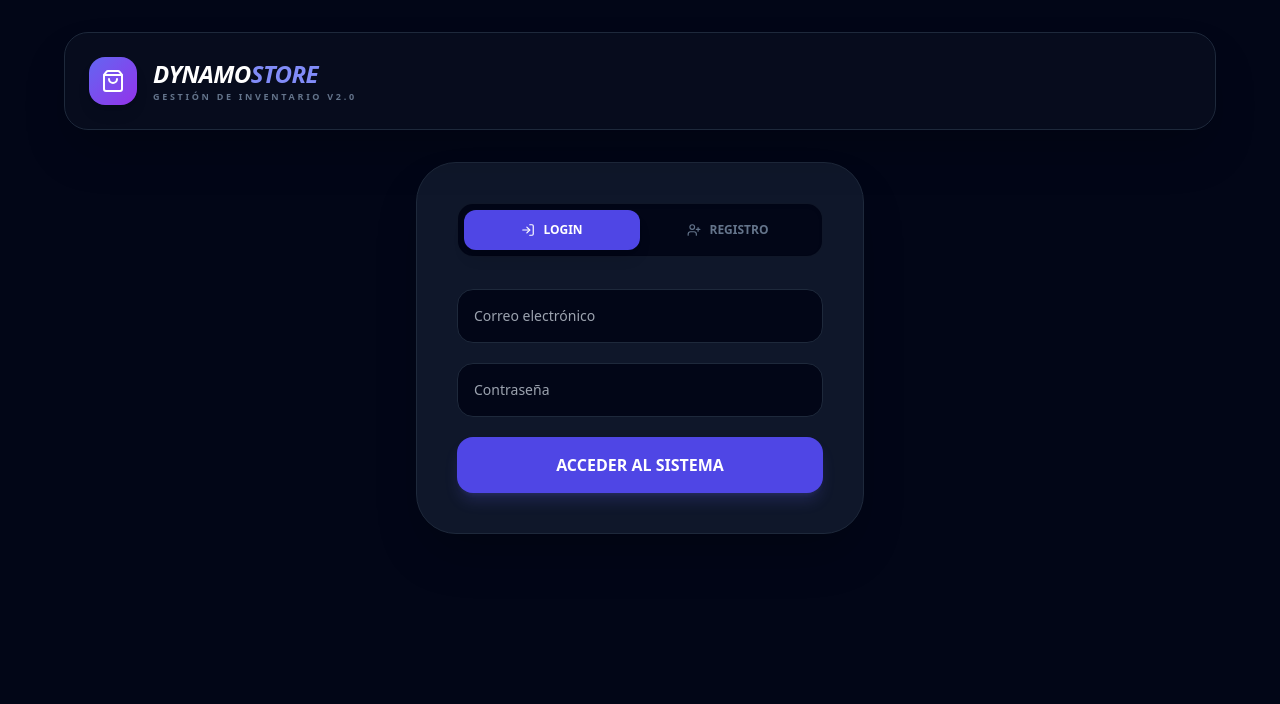
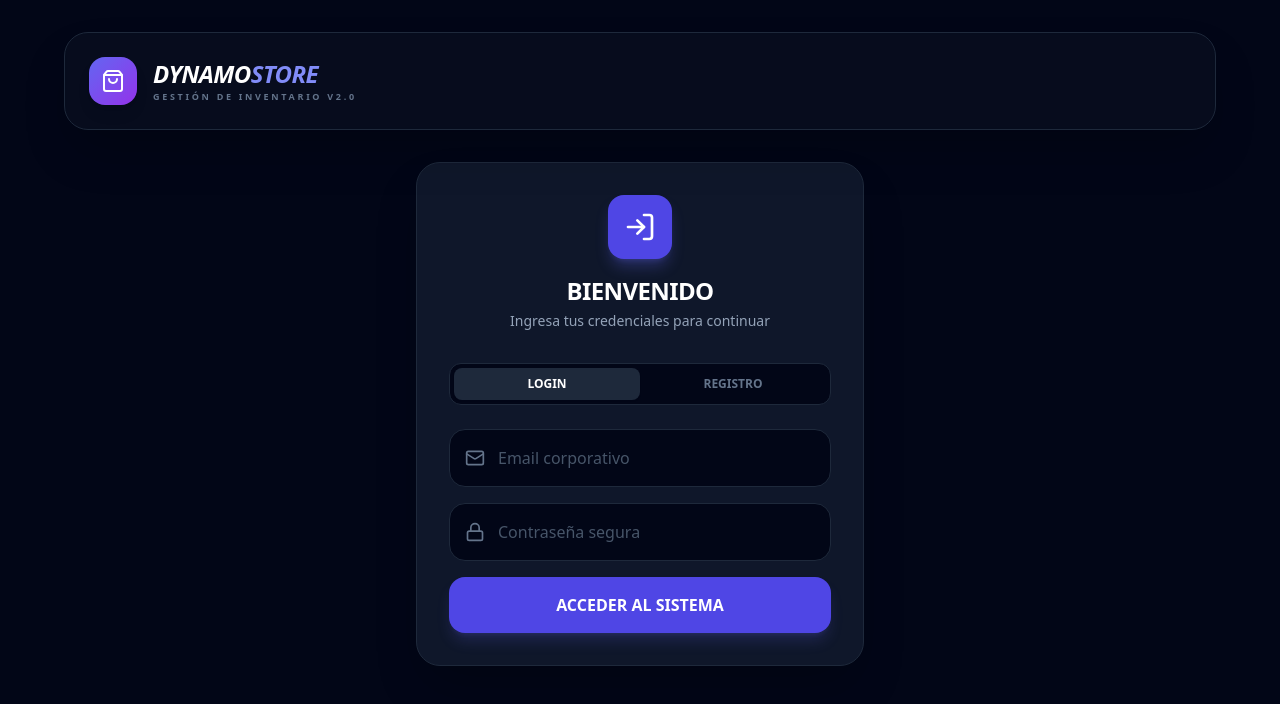
Before and after one commit to Fras28/FrontDynnamoEcommerce, a React (Vite) app: page /login in a window 1280 px wide. Shown: the top 704 px of the page. Built offline with nearby package versions, Linux system fonts and the light colour scheme.

Commit message:
protegiendo variable de entorno

```diff
--- a/src/components/admin/AdminDashboard.jsx
+++ b/src/components/admin/AdminDashboard.jsx
@@ -11,7 +11,19 @@
     name: '', description: '', price: 0, stock: 0
   });
 
-  const API_URL = 'http://localhost:3000';
+  const getApiUrl = () => {
+    try {
+      const viteEnv = typeof import.meta !== 'undefined' && import.meta.env
+        ? import.meta.env.VITE_API_BASE
+        : null;
+
+      return viteEnv || 'http://localhost:3000';
+    } catch (e) {
+      return 'http://localhost:3000';
+    }
+  };
+
+  const API_URL = getApiUrl();
 
   useEffect(() => {
     fetchProducts();
--- a/src/components/auth/auth.jsx
+++ b/src/components/auth/auth.jsx
@@ -1,5 +1,5 @@
 import React, { useState } from 'react';
-import { LogIn, UserPlus, Loader2 } from 'lucide-react';
+import { LogIn, UserPlus, Loader2, ShieldCheck, Mail, Lock } from 'lucide-react';
 
 const Auth = ({ onAuthSuccess }) => {
   const [view, setView] = useState('login');
@@ -7,10 +7,28 @@
   const [loading, setLoading] = useState(false);
   const [response, setResponse] = useState(null);
 
-  const API_URL = 'http://localhost:3000';
+  /**
+   * Solución al error de compilación:
+   * Accedemos a las variables de entorno de Vite de forma segura para el entorno 'es2015'.
+   */
+  const getApiUrl = () => {
+    try {
+      // Intentamos acceder vía import.meta.env (estándar de Vite)
+      // Usamos un chequeo de tipo para evitar errores en entornos antiguos
+      const viteEnv = typeof import.meta !== 'undefined' && import.meta.env
+        ? import.meta.env.VITE_API_BASE
+        : null;
+
+      return viteEnv || 'http://localhost:3000';
+    } catch (e) {
+      return 'http://localhost:3000';
+    }
+  };
+
+  const API_URL = getApiUrl();
 
   const handleAuth = async (e) => {
-    e.preventDefault();
+    if (e) e.preventDefault();
     setLoading(true);
     setResponse(null);
 
@@ -30,95 +48,109 @@
       setResponse({ status: res.status, data });
 
       if (res.ok && data.access_token) {
+        localStorage.setItem('token', data.access_token);
         onAuthSuccess(data.access_token);
       }
     } catch (error) {
-      setResponse({ status: 'ERROR', data: { message: 'Servidor desconectado' } });
+      setResponse({
+        status: 500,
+        data: { message: "Error de conexión. Verifica que el backend esté corriendo." }
+      });
     } finally {
       setLoading(false);
     }
   };
 
   return (
-    <div className="max-w-md mx-auto bg-slate-900 border border-slate-800 rounded-[2.5rem] p-10 shadow-2xl animate-in zoom-in-95">
-      <div className="flex bg-slate-950 p-1.5 rounded-2xl mb-8 border border-slate-800/50 shadow-inner">
+    <div className="max-w-md mx-auto p-8 bg-slate-900 border border-slate-800 rounded-3xl shadow-2xl">
+      <div className="flex flex-col items-center mb-8">
+        <div className="w-16 h-16 bg-indigo-600 rounded-2xl flex items-center justify-center mb-4 shadow-lg shadow-indigo-500/30">
+          {view === 'login' ? <LogIn className="text-white w-8 h-8" /> : <UserPlus className="text-white w-8 h-8" />}
+        </div>
+        <h2 className="text-2xl font-black text-white tracking-tight">
+          {view === 'login' ? 'BIENVENIDO' : 'ÚNETE AHORA'}
+        </h2>
+        <p className="text-slate-400 text-sm mt-1">
+          {view === 'login' ? 'Ingresa tus credenciales para continuar' : 'Completa los datos para registrarte'}
+        </p>
+      </div>
+
+      <div className="flex p-1 bg-slate-950 rounded-xl mb-6 border border-slate-800">
         <button
           onClick={() => setView('login')}
-          className={`flex-1 py-3 rounded-xl text-xs font-black transition-all flex items-center justify-center gap-2 ${
-            view === 'login'
-              ? 'bg-indigo-600 text-white shadow-lg'
-              : 'text-slate-500 hover:text-white'
-          }`}
+          className={`flex-1 py-2 text-xs font-bold rounded-lg transition-all ${view === 'login' ? 'bg-slate-800 text-white shadow-sm' : 'text-slate-500 hover:text-slate-300'}`}
         >
-          <LogIn size={14} /> LOGIN
+          LOGIN
         </button>
         <button
           onClick={() => setView('register')}
-          className={`flex-1 py-3 rounded-xl text-xs font-black transition-all flex items-center justify-center gap-2 ${
-            view === 'register'
-              ? 'bg-indigo-600 text-white shadow-lg'
-              : 'text-slate-500 hover:text-white'
-          }`}
+          className={`flex-1 py-2 text-xs font-bold rounded-lg transition-all ${view === 'register' ? 'bg-slate-800 text-white shadow-sm' : 'text-slate-500 hover:text-slate-300'}`}
         >
-          <UserPlus size={14} /> REGISTRO
+          REGISTRO
         </button>
       </div>
 
-      <div className="space-y-5">
+      <div className="space-y-4">
+        <div className="relative">
+          <Mail className="absolute left-4 top-1/2 -translate-y-1/2 text-slate-500 w-5 h-5" />
           <input
-          name="email"
             type="email"
-          placeholder="Correo electrónico"
+            placeholder="Email corporativo"
+            className="w-full bg-slate-950 border border-slate-800 rounded-2xl py-4 pl-12 pr-4 text-white focus:outline-none focus:ring-2 focus:ring-indigo-500 transition-all placeholder:text-slate-600"
             value={formData.email}
             onChange={(e) => setFormData({...formData, email: e.target.value})}
-          className="w-full bg-slate-950 border border-slate-800 rounded-2xl p-4 text-sm outline-none focus:ring-2 focus:ring-indigo-500 text-white"
-          required
           />
+        </div>
 
+        <div className="relative">
+          <Lock className="absolute left-4 top-1/2 -translate-y-1/2 text-slate-500 w-5 h-5" />
           <input
-          name="password"
             type="password"
-          placeholder="Contraseña"
+            placeholder="Contraseña segura"
+            className="w-full bg-slate-950 border border-slate-800 rounded-2xl py-4 pl-12 pr-4 text-white focus:outline-none focus:ring-2 focus:ring-indigo-500 transition-all placeholder:text-slate-600"
             value={formData.password}
             onChange={(e) => setFormData({...formData, password: e.target.value})}
-          className="w-full bg-slate-950 border border-slate-800 rounded-2xl p-4 text-sm outline-none focus:ring-2 focus:ring-indigo-500 text-white"
-          required
           />
+        </div>
 
         {view === 'register' && (
+          <div className="relative">
+            <ShieldCheck className="absolute left-4 top-1/2 -translate-y-1/2 text-slate-500 w-5 h-5" />
             <select
               value={formData.role}
               onChange={(e) => setFormData({...formData, role: e.target.value})}
-            className="w-full bg-slate-950 border border-slate-800 rounded-2xl p-4 text-sm outline-none focus:ring-2 focus:ring-indigo-500 cursor-pointer text-white"
+              className="w-full bg-slate-950 border border-slate-800 rounded-2xl py-4 pl-12 pr-4 text-white appearance-none focus:outline-none focus:ring-2 focus:ring-indigo-500 cursor-pointer"
             >
               <option value="USER">ROL: USUARIO CLIENTE</option>
               <option value="ADMIN">ROL: ADMINISTRADOR</option>
             </select>
+          </div>
         )}
 
         <button
           onClick={handleAuth}
-          className="w-full bg-indigo-600 hover:bg-indigo-500 py-4 rounded-2xl font-black text-white transition-all flex justify-center items-center shadow-lg shadow-indigo-500/20 active:scale-95"
+          disabled={loading}
+          className="w-full bg-indigo-600 hover:bg-indigo-500 disabled:bg-indigo-800 py-4 rounded-2xl font-black text-white transition-all flex justify-center items-center shadow-lg shadow-indigo-500/20 active:scale-95 mt-2"
         >
           {loading ? <Loader2 className="animate-spin" /> : (view === 'login' ? 'ACCEDER AL SISTEMA' : 'CREAR MI PERFIL')}
         </button>
       </div>
 
       {response && (
-        <div className="mt-6 bg-slate-950 border border-slate-800 rounded-2xl overflow-hidden">
-          <div className="px-4 py-2 border-b border-slate-800 flex justify-between items-center">
-            <span className="text-[10px] font-black text-slate-500">RESPUESTA</span>
-            <span className={`text-[10px] font-bold px-2 py-1 rounded-full ${
-              response.status >= 400
-                ? 'bg-red-500/20 text-red-400'
-                : 'bg-emerald-500/20 text-emerald-400'
+        <div className="mt-6 bg-slate-950 border border-slate-800 rounded-2xl overflow-hidden animate-in fade-in slide-in-from-bottom-2">
+          <div className="px-4 py-2 border-b border-slate-800 flex justify-between items-center bg-slate-900/50">
+            <span className="text-[10px] font-black text-slate-500 uppercase tracking-widest">Estado del Servidor</span>
+            <span className={`text-[10px] font-bold px-2 py-0.5 rounded-full ${
+              response.status >= 400 ? 'bg-red-500/20 text-red-400' : 'bg-emerald-500/20 text-emerald-400'
             }`}>
-              {response.status}
+              HTTP {response.status}
             </span>
           </div>
-          <pre className="p-4 text-[10px] text-indigo-300 overflow-auto max-h-32">
+          <div className="p-4">
+            <pre className="text-[11px] font-mono text-indigo-300 whitespace-pre-wrap leading-relaxed">
               {JSON.stringify(response.data, null, 2)}
             </pre>
+          </div>
         </div>
       )}
     </div>
--- a/src/components/cart/CartSidebar.jsx
+++ b/src/components/cart/CartSidebar.jsx
@@ -7,7 +7,19 @@
   const [loading, setLoading] = useState(false);
   const [orderComplete, setOrderComplete] = useState(false);
 
-  const API_URL = 'http://localhost:3000';
+  const getApiUrl = () => {
+    try {
+      const viteEnv = typeof import.meta !== 'undefined' && import.meta.env
+        ? import.meta.env.VITE_API_BASE
+        : null;
+
+      return viteEnv || 'http://localhost:3000';
+    } catch (e) {
+      return 'http://localhost:3000';
+    }
+  };
+
+  const API_URL = getApiUrl();
 
   const handleCheckout = async () => {
     if (!token) {
--- a/src/components/user/UserView.jsx
+++ b/src/components/user/UserView.jsx
@@ -7,7 +7,19 @@
   const [loading, setLoading] = useState(true);
   const { addToCart } = useCart();
 
-  const API_URL = 'http://localhost:3000';
+  const getApiUrl = () => {
+    try {
+      const viteEnv = typeof import.meta !== 'undefined' && import.meta.env
+        ? import.meta.env.VITE_API_BASE
+        : null;
+
+      return viteEnv || 'http://localhost:3000';
+    } catch (e) {
+      return 'http://localhost:3000';
+    }
+  };
+
+  const API_URL = getApiUrl();
 
   const fetchProducts = async () => {
     try {
```
Also changed, not shown: 1 other file (tests, documents, lock files or other folders). Lines whose indentation alone changed are shown as unchanged.
